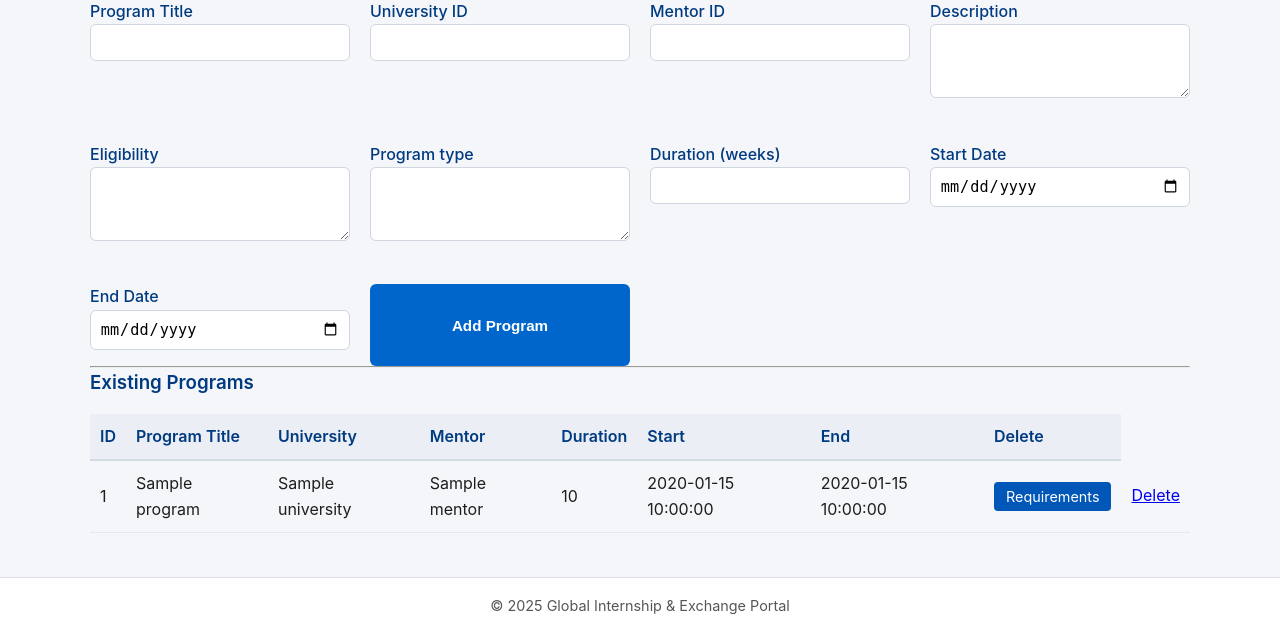
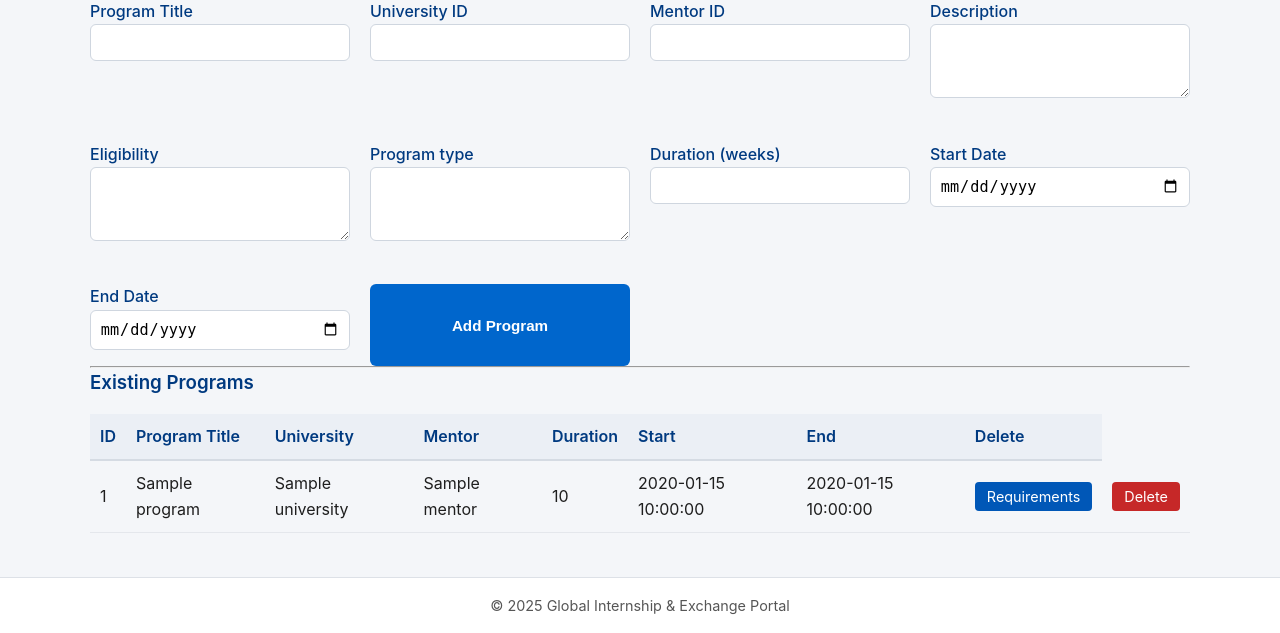
Before and after one commit to Harikrishnanspillai/internship_portal, a Flask app: page /admin/programs in a window 1280 px wide. Shown: the part 167-800 px from the top of the page. Run offline with Flask 2, Linux system fonts and the light colour scheme; the visitor is signed in with stand-in values (Sample User, id 1); a database or web service that is not in the repository returns one stand-in record (values such as "Sample title"); some libraries are stand-ins or nearby versions.

Commit message:
Update manage_programs.html

```diff
--- a/app/admin/templates/admin/manage_programs.html
+++ b/app/admin/templates/admin/manage_programs.html
@@ -92,7 +92,7 @@
                 </a>
             </td>
             <td>
-                <a href="{{ url_for('admin.delete_program', pid=p.program_id) }}"
+                <a class="btn del"href="{{ url_for('admin.delete_program', pid=p.program_id) }}"
                    onclick="return confirm('Delete this program?')">
                     Delete
                 </a>
```
